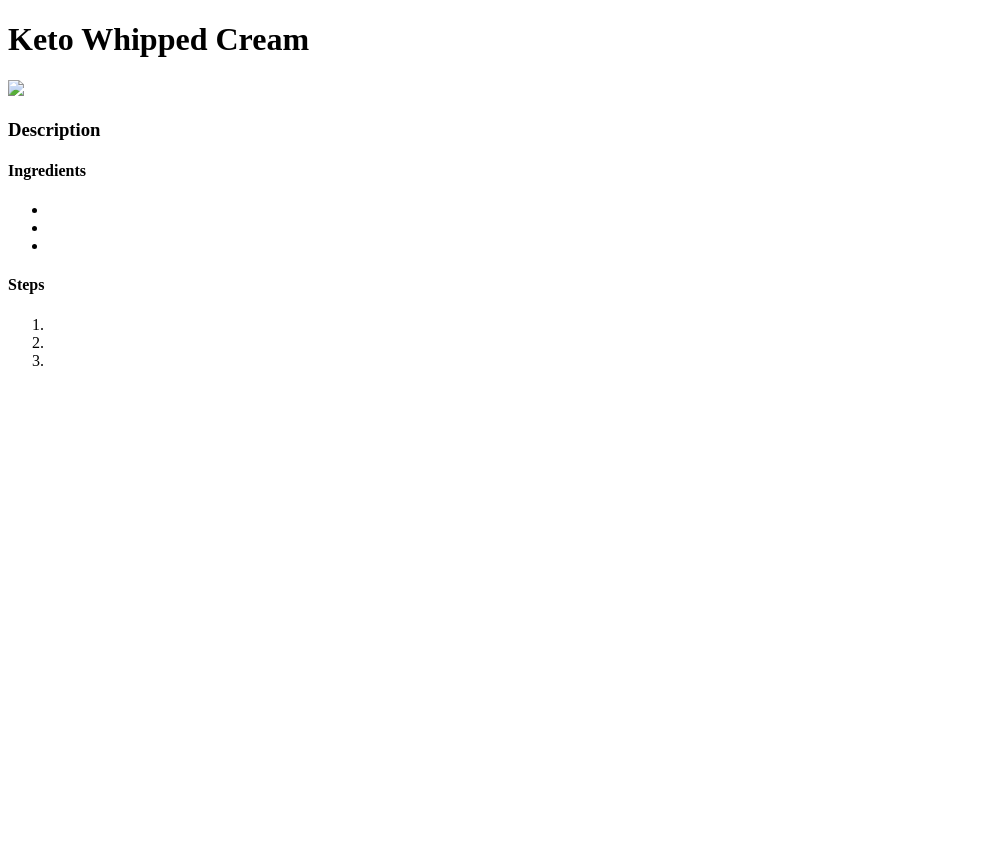
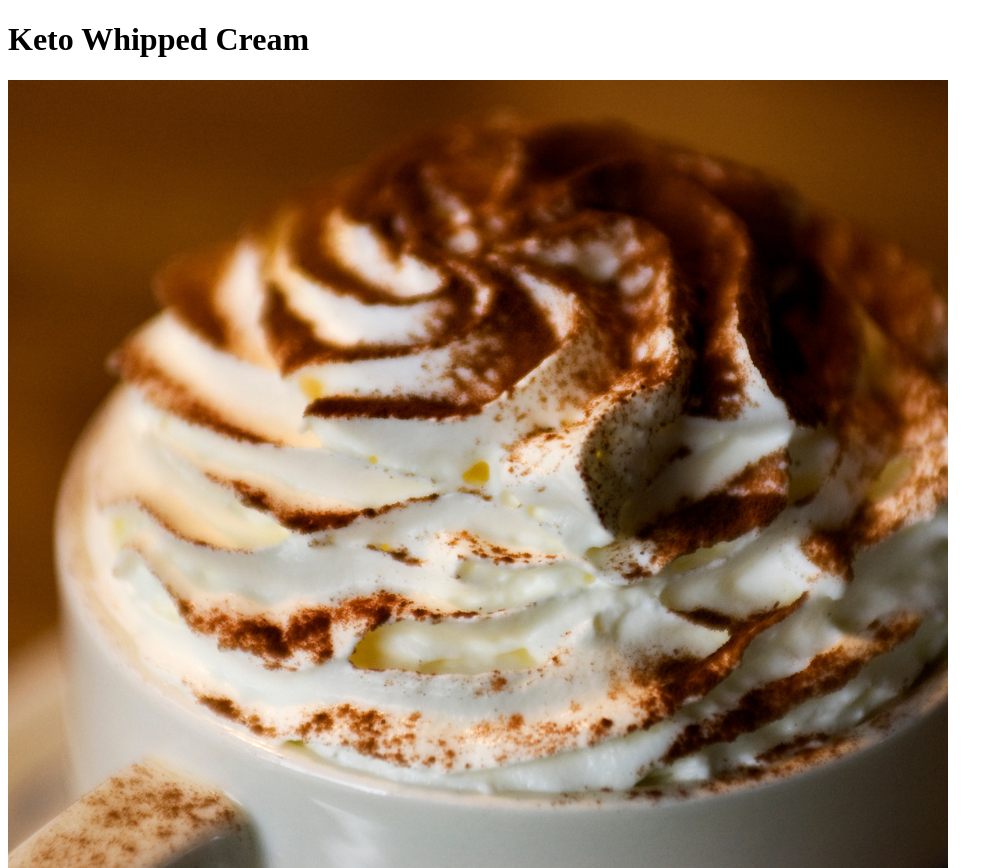
Before and after one commit to markrusselldev/odin-recipes, a plain HTML site: page recipes/keto-whipped-cream.html in a window 1280 px wide. Shown: the top 868 px of the page, without its empty margins (0-1003 px from the left). Before the commit the page ends 800 px from the top, so only its background shows below. Drawn offline with Linux system fonts and the light colour scheme.

Commit message:
fix: corrected image filename
corrected image filename in keto-whipped-cream.html

```diff
--- a/recipes/keto-whipped-cream.html
+++ b/recipes/keto-whipped-cream.html
@@ -8,7 +8,7 @@
   </head>
   <body>
     <h1>Keto Whipped Cream</h1>
-    <img src="../images/keto-hot-whipped-cream.png" />
+    <img src="../images/keto-whipped-cream.png" />
     <h3>Description</h3>
     <h4>Ingredients</h4>
     <ul>
```
